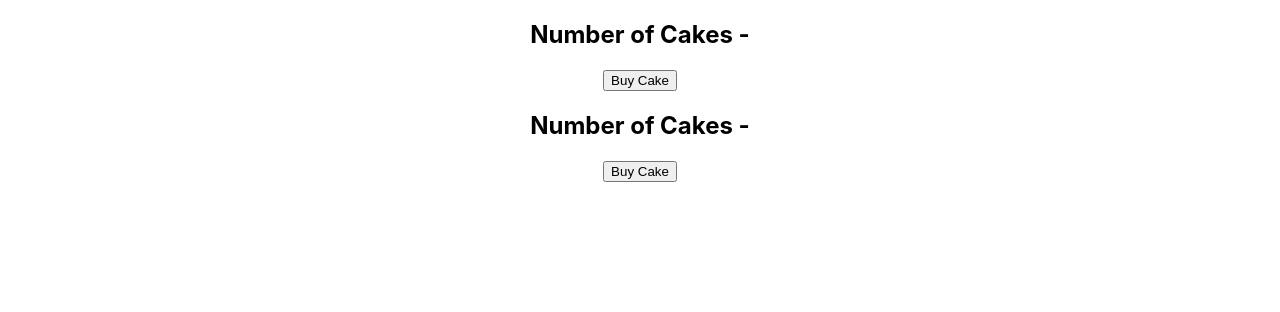
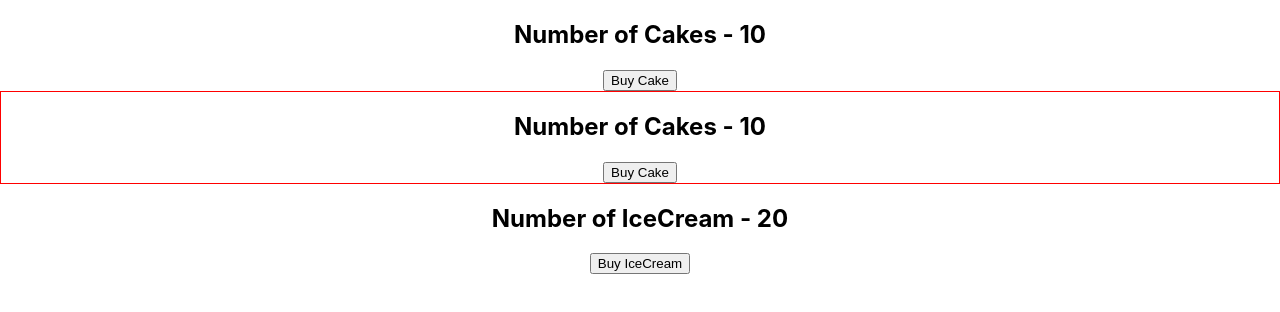
Before and after one commit to blackeagle94/Redux, a React (Create React App) app in the folder redux-react/: page / in a window 1280 px wide. Shown: the top 312 px of the page. Built offline with nearby package versions, Linux system fonts and the light colour scheme.

Commit message:
learned using multiple reducers

```diff
--- a/redux-react/src/App.js
+++ b/redux-react/src/App.js
@@ -1,12 +1,14 @@
 import './App.css';
 import CakeContainer from './components/CakeContainer';
 import HooksCakeContainer from './components/HooksCakeContainer';
+import IceCreamContainer from './components/IceCreamContainer';
 
 function App() {
   return (
     <div className="App">
         <CakeContainer />
         <HooksCakeContainer />
+        <IceCreamContainer />
     </div>
   );
 }
--- a/redux-react/src/components/CakeContainer.js
+++ b/redux-react/src/components/CakeContainer.js
@@ -13,7 +13,7 @@ const CakeContainer = (props) => {
 
 const mapStateToProps = (state) => {
 	return {
-		numOfCakes: state.numOfCakes
+		numOfCakes: state.cake.numOfCakes
 	};
 };
 
--- a/redux-react/src/components/HooksCakeContainer.js
+++ b/redux-react/src/components/HooksCakeContainer.js
@@ -3,10 +3,10 @@ import {useSelector, useDispatch} from 'react-redux'
 import { buyCake } from '../redux/cakes/cakeActions'
 
 function HooksCakeContainer() {
-   const numOfCakes = useSelector(state => state.numOfCakes)
+   const numOfCakes = useSelector(state => state.cake.numOfCakes)
    const dispatch = useDispatch()
     return (
-        <div>
+        <div style={{border: '1px solid red'}}>
             <h2>Number of Cakes - {numOfCakes}</h2>
 			<button onClick={() => dispatch(buyCake())}>Buy Cake</button>
         </div>
--- a/redux-react/src/components/IceCreamContainer.js
+++ b/redux-react/src/components/IceCreamContainer.js
@@ -1,26 +1,26 @@
 import React from 'react';
-import { buyCake } from '../redux/cakes/cakeActions';
+import { buyIceCream } from '../redux/iceCream/iceCreamActions';
 import { connect } from 'react-redux';
 
-const CakeContainer = (props) => {
+const IceCreamContainer = (props) => {
 	return (
 		<div>
-			<h2>Number of Cakes - {props.numOfCakes}</h2>
-			<button onClick={props.buyCake}>Buy Cake</button>
+			<h2>Number of IceCream - {props.numOfIceCreams}</h2>
+			<button onClick={props.buyIceCream}>Buy IceCream</button>
 		</div>
 	);
 };
 
 const mapStateToProps = (state) => {
 	return {
-		numOfCakes: state.numOfCakes
+		numOfIceCreams: state.iceCream.numOfIceCreams
 	};
 };
 
 const mapDispatchToProps = (dispatch) => {
 	return {
-		buyCake: () => dispatch(buyCake())
+		buyIceCream: () => dispatch(buyIceCream())
 	};
 };
 
-export default connect(mapStateToProps, mapDispatchToProps)(CakeContainer);
+export default connect(mapStateToProps, mapDispatchToProps)(IceCreamContainer);
--- a/redux-react/src/redux/rootReducer.js
+++ b/redux-react/src/redux/rootReducer.js
@@ -3,8 +3,8 @@ import iceCreamReducer from './iceCream/iceCreamReducer';
 import cakeReducer from './cakes/cakeReducer';
 
 const rootReducer = combineReducers({
-	iceCreamReducer,
-	cakeReducer
+	iceCream: iceCreamReducer,
+	cake: cakeReducer
 });
 
 export default rootReducer;
```
Also changed, not shown: 1 other file (tests, documents, lock files or other folders).
